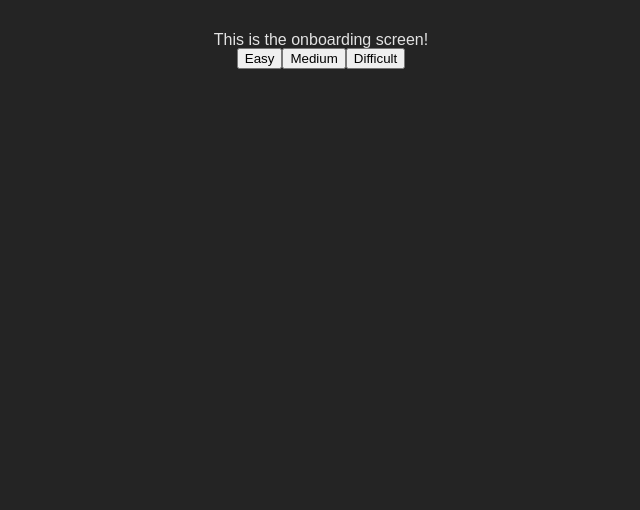
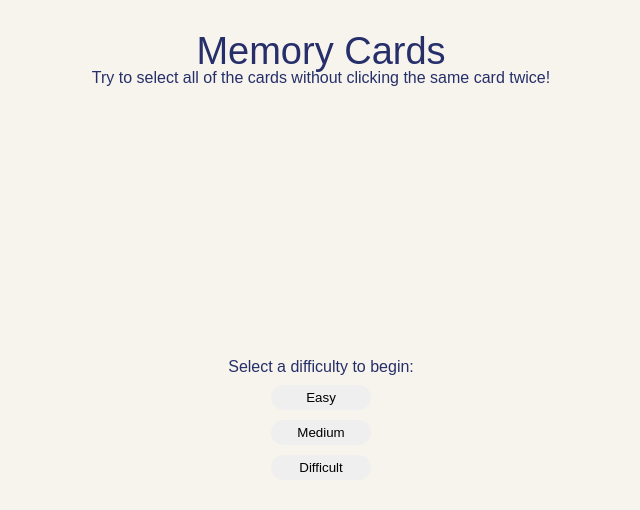
Before and after one commit to ethanwhall389/memory-card, a React (Vite) app: page / in a window 1280 px wide. Shown: the top 510 px of the page, without its empty margins (319-959 px from the left). Built offline with nearby package versions, Linux system fonts and the light colour scheme; a web font is replaced by a local one.

Commit message:
Style onboarding screen

```diff
--- a/src/App.css
+++ b/src/App.css
@@ -3,8 +3,36 @@
   margin: 0 auto;
   padding: 2rem;
   text-align: center;
+  /* height: 100vh; */
 }
 
+/* Onboarding screen */
+
+.onboarding-cont {
+  height: 90vh;
+  display: flex;
+  flex-direction: column;
+  justify-content: center;
+}
+
+.onboarding-info {
+  display: flex;
+  flex-direction: column;
+  justify-content: center;
+  align-items: center;
+  flex-grow: 1;
+  gap: 10px;
+}
+
+.onboarding-info Button {
+  width: 100px;
+}
+
+.main-cont {
+  height: 100%;
+}
+
+/* Game Screen */
 
 .game-cont {
   display: flex;
@@ -39,7 +67,7 @@
 }
 
 .gameboard-cont {
-  background-color: rgb(83, 83, 83);
+  background-color: #efc519;
   border: none;
   border-radius: 20px;
   display: grid;
@@ -53,7 +81,7 @@
 }
 
 .card {
-  background-color: #242424;
+  background-color: #97bbd9;
   border-radius: 20px;
   width: 200px;
   height: 250px;
@@ -61,6 +89,7 @@
   display: flex;
   flex-direction: column;
   transition: all 0.1s ease-in-out;
+  font-size: 18px;
 }
 
 .card:hover {
@@ -76,6 +105,7 @@
 }
 
 .card .message {
+  margin-top: 5px;
   display: flex;
   flex-direction: column;
   flex-grow: 1;
@@ -87,6 +117,10 @@
   cursor: pointer;
 }
 
+.footer {
+  margin-top: 20px;
+}
+
 @media (max-width: 400px) {
 
 }
--- a/src/App.jsx
+++ b/src/App.jsx
@@ -8,7 +8,7 @@ import './App.css'
 
 function App() {
 
-  const [difficulty, setDifficulty] = useState(3);
+  const [difficulty, setDifficulty] = useState(5);
   const [cards, setCards] = useState([]);
   const [gameStatus, setGameStatus] = useState('onboarding');
   const [score, setScore] = useState(0);
@@ -118,12 +118,12 @@ function App() {
       loop
       autoPlay src="src/assets/audio/jazz-music.mp3"></audio>
 
-      <div className="onboarding-cont cont" style={{display: gameStatus === 'onboarding' ? 'block' : 'none'}}>
         <Onboarding
         setDifficulty={setDifficulty}
         setGameStatus={setGameStatus}
+        gameStatus={gameStatus}
         />
-      </div>
+
 
       <div className="gameover-cont cont" style={{display: gameStatus === 'loss' || gameStatus === 'win' ? 'block' : 'none'}}>
         <GameOver
@@ -136,13 +136,14 @@ function App() {
 
       <div className="game-cont cont" style={{display: gameStatus === 'playing' ? 'block' : 'none'}}>
 
-        <h1 style={{fontSize: '35px'}}>Memory Card</h1>
+        <h1 style={{fontSize: '38px'}}>Memory Cards</h1>
 
         <div className="extra-info">
           <Scoreboard score={score} highScore={highScore}></Scoreboard>
           <Controls
           setIsMuted={setIsMuted}
           isMuted={isMuted}
+          mainMenu={resetGame}
           ></Controls>
         </div>
 
@@ -156,7 +157,12 @@ function App() {
 
         ></GameBoard>
 
+      <footer className='footer'>
+        <p>Music by <a href="https://pixabay.com/users/denis-pavlov-music-35636692/?utm_source=link-attribution&utm_medium=referral&utm_campaign=music&utm_content=192585">Denis Pavlov</a> from <a href="https://pixabay.com/music//?utm_source=link-attribution&utm_medium=referral&utm_campaign=music&utm_content=192585">Pixabay</a></p>
+      </footer>
+
       </div>
+
 
     </div>
   )
--- a/src/components/Button.jsx
+++ b/src/components/Button.jsx
@@ -2,6 +2,7 @@ export default function Button({ handleClick, bttnText }) {
     return (
         <button
         onClick={() => handleClick()}
+        style={{border: 'none', height: '25px', borderRadius: '20px', flexGrow: 'none'}}
         >{bttnText}</button>
     )
 }
--- a/src/components/Controls.jsx
+++ b/src/components/Controls.jsx
@@ -4,26 +4,29 @@ import { HiSpeakerXMark } from "react-icons/hi2";
 
 
 
-export default function Controls({ setIsMuted, isMuted }) {
+export default function Controls({ setIsMuted, isMuted, mainMenu }) {
 
-    function handleClick() {
+    function handleMuteClick() {
         isMuted ? setIsMuted(false) : setIsMuted(true);
     }
 
     return (
         <div className="controls-cont cont">
-            <span className="clickable">Main Menu</span>
+            <span
+            className="clickable"
+            onClick={() => mainMenu()}
+            >Main Menu</span>
 
             <HiSpeakerWave
             className='clickable'
             style={{transform: 'scale(1.5)', display: isMuted ? 'none' : 'block'}}
-            onClick={() => handleClick()}
+            onClick={() => handleMuteClick()}
             />
 
             <HiSpeakerXMark
             className='clickable'
             style={{transform: 'scale(1.5)', display: !isMuted ? 'none' : 'block'}}
-            onClick={() => handleClick()}
+            onClick={() => handleMuteClick()}
             />
             <audio src="src/assets/audio/click.wav"></audio>
         </div>
--- a/src/components/Onboarding.jsx
+++ b/src/components/Onboarding.jsx
@@ -1,23 +1,32 @@
 import Button from "./Button"
 
-export default function Onboarding({ setDifficulty, setGameStatus }) {
+export default function Onboarding({ setDifficulty, setGameStatus, gameStatus }) {
 
     function handleEasyClick() {
-        setDifficulty(3);
+        setDifficulty(5);
         setGameStatus('playing');
     }
     function handleMediumClick() {
-        setDifficulty(8);
+        setDifficulty(10);
         setGameStatus('playing');
     }
     function handleDifficultClick() {
-        setDifficulty(14);
+        setDifficulty(15);
         setGameStatus('playing');
     }
 
     return (
-        <>
-            <p>This is the onboarding screen!</p>
+        <div
+        className="onboarding-cont"
+        style={{display: gameStatus === 'onboarding' ? 'flex' : 'none'}}
+        >
+            <h1 style={{fontSize: '38px'}}>Memory Cards</h1>
+            <p>Try to select all of the cards without clicking the same card twice!</p>
+
+            <div
+            className="onboarding-info"
+            >
+                <p>Select a difficulty to begin:</p>
                 <Button
                 handleClick={handleEasyClick}
                 bttnText={'Easy'}
@@ -32,6 +41,7 @@ export default function Onboarding({ setDifficulty, setGameStatus }) {
                 handleClick={handleDifficultClick}
                 bttnText={'Difficult'}
                 />
-        </>
+            </div>
+        </div>
     )
 }
--- a/src/index.css
+++ b/src/index.css
@@ -51,14 +51,18 @@ table {
 
 /* END OF RESET */
 
+*{
+	box-sizing: border-box;
+}
+
 :root {
   font-family: "Marhey", sans-serif;
   line-height: 1.5;
   font-weight: 400;
 
   color-scheme: light dark;
-  color: rgba(255, 255, 255, 0.87);
-  background-color: #242424;
+  color: rgb(38, 47, 106);
+  background-color: #f7f4ed;
 
   font-synthesis: none;
   text-rendering: optimizeLegibility;
```
Lines whose indentation alone changed are shown as unchanged.
